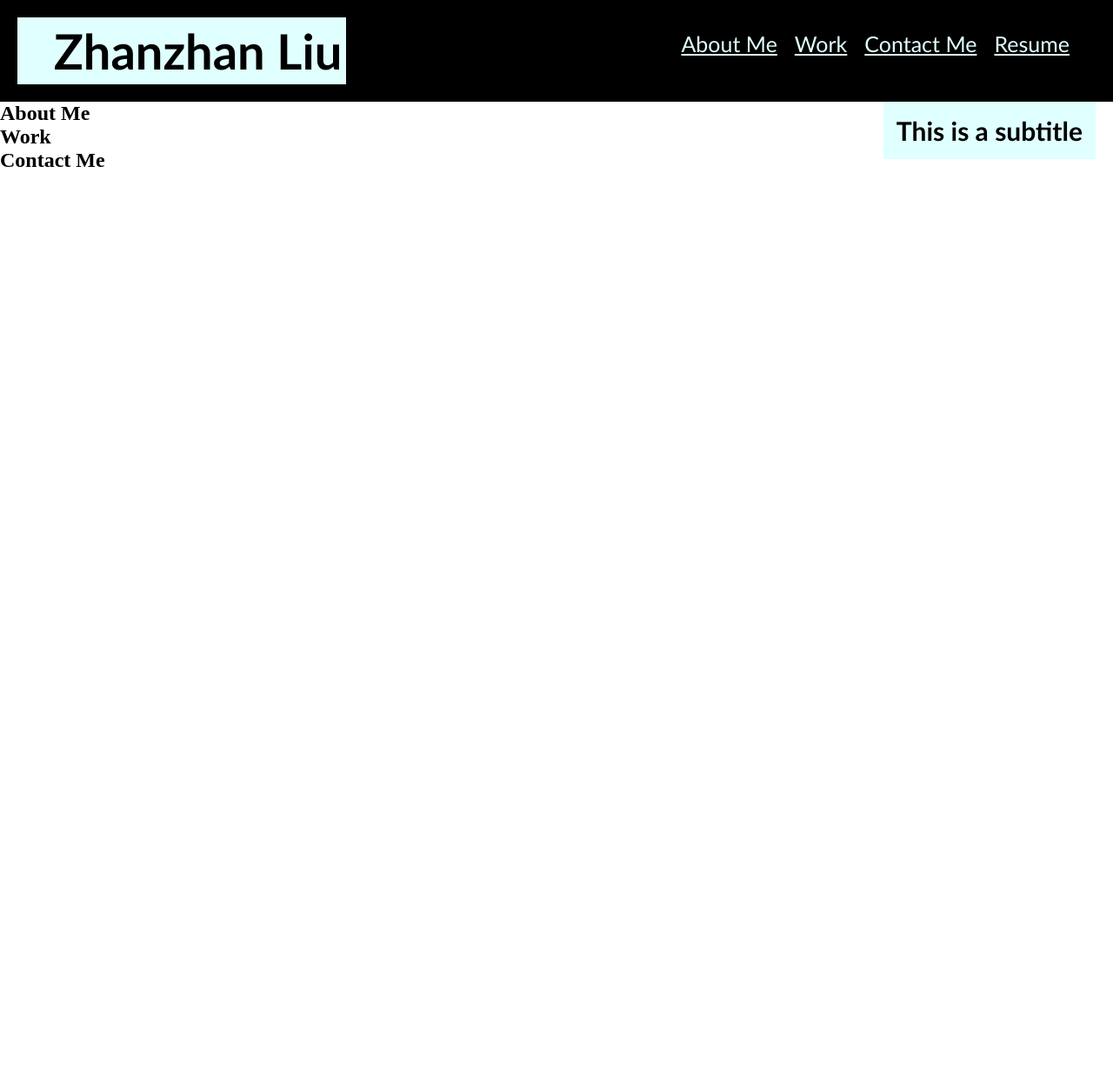
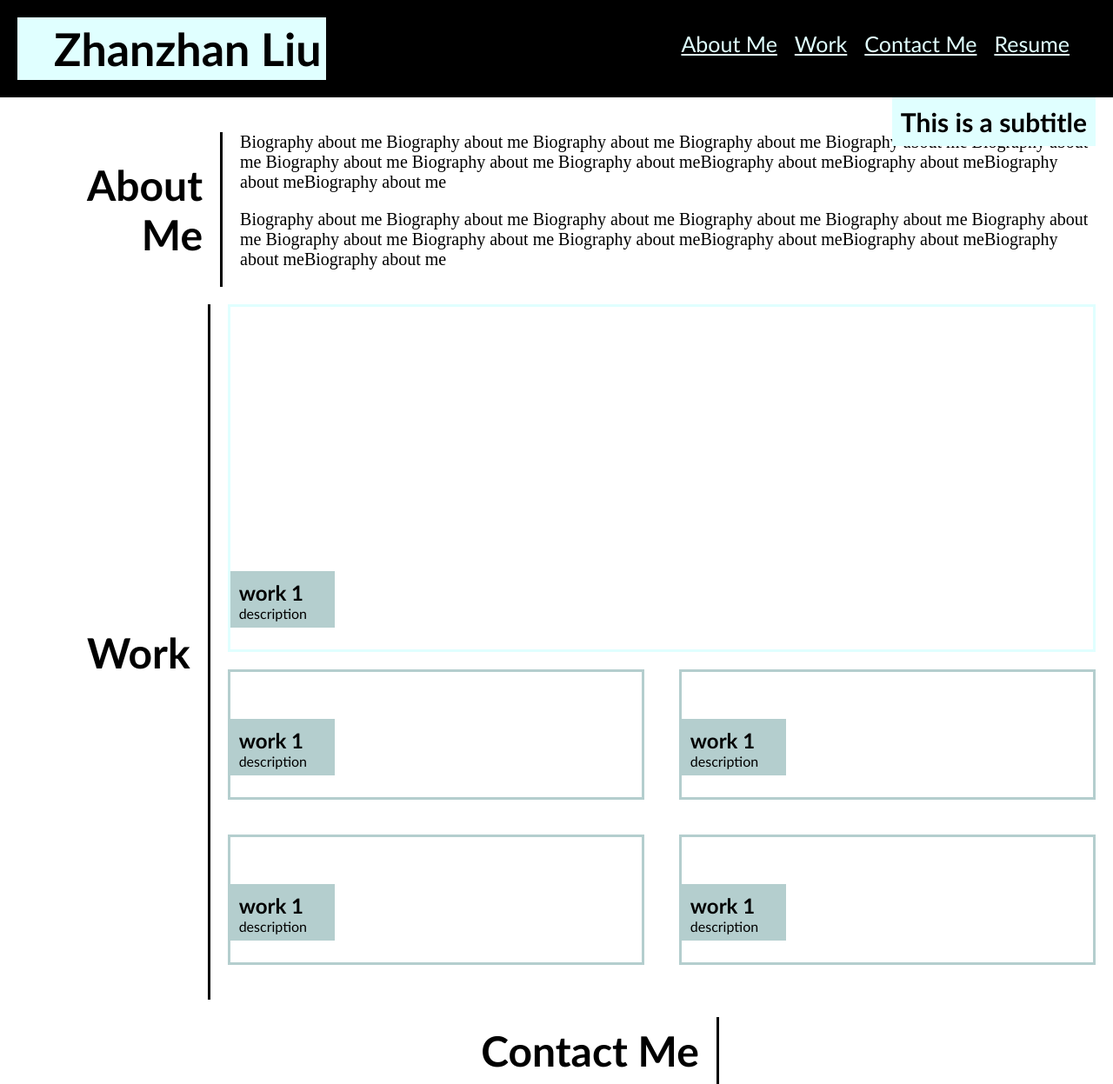
Before and after one commit to zhanzhanLiu/Professional-Porfolio, a plain HTML site: page index.html in a window 1280 px wide. Shown: the whole page at 87% size. Before the commit the page ends 800 px from the top, so only its background shows below. Drawn offline with Linux system fonts and the light colour scheme.

Commit message:
add css outline of bio and work

```diff
--- a/assets/css/style.css
+++ b/assets/css/style.css
@@ -1,3 +1,8 @@
+.root {
+    --primary-color: lightcyan;
+    --secondary-color: black;
+}
+
 * {
     box-sizing: border-box;
     padding: 0;
@@ -18,6 +23,7 @@ header {
     position: sticky;
     position: -webkit-sticky;
     top: 0;
+    z-index: 9999;
 }
 
 header h1 {
@@ -25,7 +31,7 @@ header h1 {
     background-color: lightcyan;
     padding: 5px;
     padding-left: 42px;
-    font-size: 56px;
+    font-size: 52px;
 }
 
 header nav {
@@ -71,7 +77,7 @@ header nav ul li a {
 .hero h2 {
     background-color: lightcyan;
     font-size: 30px;
-    padding: 15px;
+    padding: 10px;
     font-family: 'Trebuchet MS', 'Lucida Sans Unicode', 'Lucida Grande', 'Lucida Sans', Arial, sans-serif;
     position: absolute;
     right: 20px;
@@ -79,3 +85,117 @@ header nav ul li a {
 
 
 /* Section Style */
+
+.content {
+    display: flex;
+    justify-content: center;
+    align-items: stretch;
+    margin-top: 20px;
+}
+
+.title-container {
+    display: flex;
+    justify-content: flex-start;
+    /* width: 30%; */
+}
+
+.section-title {
+    font-size: 48px;
+    font-family: 'Trebuchet MS', 'Lucida Sans Unicode', 'Lucida Grande', 'Lucida Sans', Arial, sans-serif;
+    border-right: 3px solid;
+    color: black;
+    padding-right: 20px;
+    padding-left: 100px;
+    margin-top: 20px;
+    text-align: right;
+    display: flex;
+    height: 100%;
+    align-items: center;
+    justify-content: flex-end;
+}
+
+
+/* About me style */
+
+.bio-p {
+    /* line-height: 1.7; */
+    color: black;
+    font-size: 20px;
+    text-align: left;
+    margin: 20px;
+    margin-bottom: 0;
+    display: flex;
+    align-items: center;
+}
+
+
+/* Work Style */
+
+.container {
+    width: 100%;
+    height: auto;
+    /* border: 3px solid black; */
+    margin: 20px;
+    margin-bottom: 0;
+    display: flex;
+    align-items: center;
+    flex-wrap: wrap;
+    justify-content: center;
+}
+
+.subcontainer {
+    width: 100%;
+    height: auto;
+    /* border: 3px solid black; */
+    display: flex;
+    align-items: center;
+    flex-wrap: wrap;
+    justify-content: space-between;
+}
+
+.work-main {
+    width: 100%;
+    height: 400px;
+    border: 3px solid lightcyan;
+    display: flex;
+    position: relative;
+}
+
+.work-ind {
+    width: 48%;
+    height: 150px;
+    border: 3px solid rgb(180, 206, 206);
+    /* padding: 20px; */
+    /* margin-left: 50px; */
+    display: flex;
+    margin: 20px 0;
+    position: relative;
+}
+
+.work-tag {
+    background-color: rgb(180, 206, 206);
+    height: 65px;
+    width: 120px;
+    padding: 10px;
+    font-family: 'Trebuchet MS', 'Lucida Sans Unicode', 'Lucida Grande', 'Lucida Sans', Arial, sans-serif;
+    position: absolute;
+    bottom: 25px;
+}
+
+@media all and (max-width: 800px) {
+    header nav ul {
+        /* When on medium sized screens, we center it by evenly distributing empty space around items */
+        justify-content: space-around;
+    }
+}
+
+
+/* Small screens */
+
+@media all and (max-width: 500px) {
+    header nav ul {
+        /* On small screens, we are no longer using row direction but column */
+        flex-direction: column;
+        align-content: center;
+    }
+}
--- a/index.html
+++ b/index.html
@@ -40,15 +40,72 @@
     </section>
 
     <!-- "About me" section -->
-    <div>
-        <h2>About Me</h2>
-    </div>
-    <div>
-        <h2>Work</h2>
-    </div>
-    <div>
-        <h2>Contact Me</h2>
-    </div>
+    <section id="about-me" class="content">
+        <div class="title-container">
+            <h2 class="section-title"> About Me</h2>
+        </div>
+        <div>
+            <p class="bio-p">Biography about me Biography about me Biography about me Biography about me Biography about me Biography about me Biography about me Biography about me Biography about meBiography about meBiography about meBiography about meBiography about
+                me
+            </p>
+
+            <p class="bio-p">Biography about me Biography about me Biography about me Biography about me Biography about me Biography about me Biography about me Biography about me Biography about meBiography about meBiography about meBiography about meBiography about
+                me
+            </p>
+        </div>
+    </section>
+
+    <!-- "Work" Section -->
+    <section id="work" class="content">
+        <div class="title-container">
+            <h2 class="section-title">Work</h2>
+        </div>
+        <div class="container">
+            <div class="subcontainer">
+                <section class="work-main">
+                    <section class="work-tag">
+                        <h2>work 1</h2>
+                        <p>description</p>
+                    </section>
+                </section>
+            </div>
+
+            <div class="subcontainer">
+                <section class="work-ind">
+                    <section class="work-tag">
+                        <h2>work 1</h2>
+                        <p>description</p>
+                    </section>
+                </section>
+                <section class="work-ind">
+                    <section class="work-tag">
+                        <h2>work 1</h2>
+                        <p>description</p>
+                    </section>
+                </section>
+                <section class="work-ind">
+                    <section class="work-tag">
+                        <h2>work 1</h2>
+                        <p>description</p>
+                    </section>
+                </section>
+                <section class="work-ind">
+                    <section class="work-tag">
+                        <h2>work 1</h2>
+                        <p>description</p>
+                    </section>
+                </section>
+            </div>
+
+        </div>
+    </section>
+
+    <!-- "Contact Me" Section -->
+    <section id="contect-me" class="content">
+        <div class="title-container">
+            <h2 class="section-title">Contact Me</h2>
+        </div>
+    </section>
 </body>
 
 </html>
```
